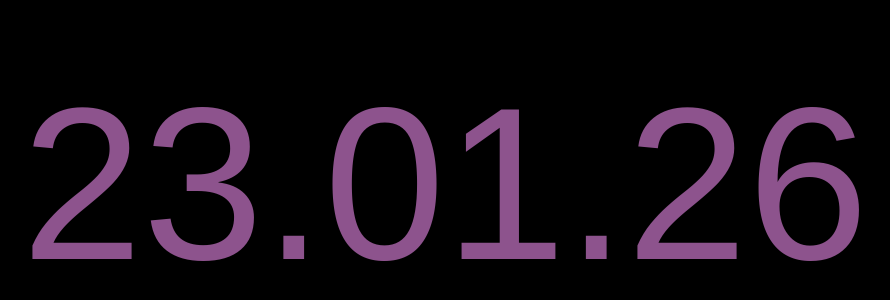
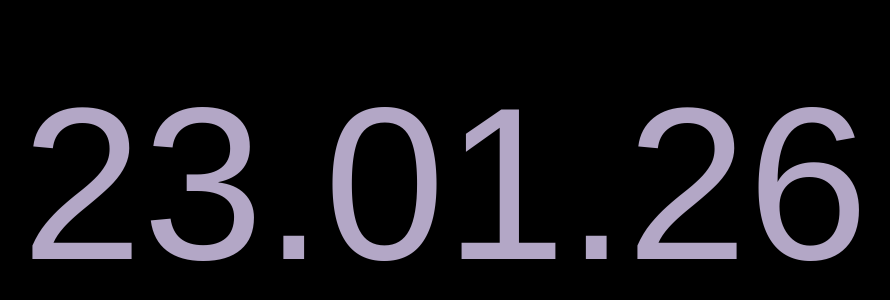
Before and after one commit to GorillaLilla/ComingSoon, a plain HTML site: page index.html in a window 1280 px wide. Shown: the part 216-516 px from the top of the page, without its empty margins (195-1085 px from the left). Drawn offline with Linux system fonts and the light colour scheme; a web font is replaced by a local one.

Commit message:
Update index.html

```diff
--- a/index.html
+++ b/index.html
@@ -13,7 +13,7 @@
       align-items: center;
       justify-content: center;
       background: #000;
-      color: #8d538d;
+      color: #b3a7c6;
       font-family: "BBH Sans Hegarty", sans-serif;
       text-align: center;
     }
```
